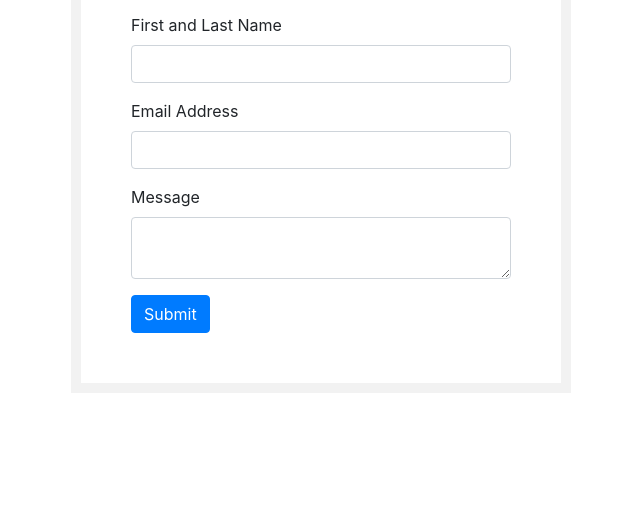
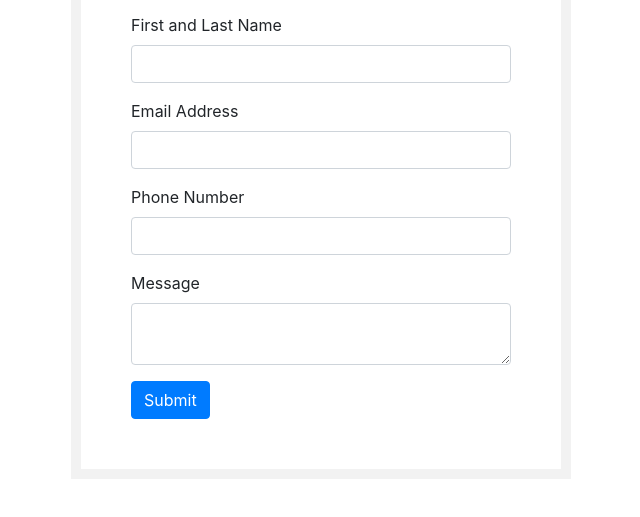
Before and after one commit to Haiden-Murphy/UX220PracticeTest2, a plain HTML site: page q1.html in a window 1280 px wide. Shown: the part 143-660 px from the top of the page, without its empty margins (319-959 px from the left). Drawn offline with nearby package versions, Linux system fonts and the light colour scheme.

Commit message:
Update q1.html

```diff
--- a/q1.html
+++ b/q1.html
@@ -25,18 +25,27 @@
                 <p>Using <a href="https://getbootstrap.com">Bootstrap</a> and <a
                         href="https://www.formbucket.com">FormBucket</a></p>
                 <form action="https://api.formbucket.com/f/c2K3QTQ" method="post">
+
                     <div class="form-group">
                         <label for="name">First and Last Name</label>
                         <input class="form-control" id="name" type="text" name="Name">
                     </div>
+
                     <div class="form-group">
                         <label for="email">Email Address</label>
-                        <input class="form-control" id="email" type="email" name="Email">
+                        <input class="form-control" id="email" type="email" name="Email" required>
                     </div>
+
+                    <div class="form-group">
+                        <label for="phone">Phone Number</label>
+                        <input class="form-control" id="phone" type="tel" name="Phone" required>
+                    </div>
+
                     <div class="form-group">
                         <label for="message">Message</label>
                         <textarea class="form-control" id="message" name="Message"></textarea>
                     </div>
+
                     <input class="btn btn-primary" type="submit" value="Submit" />
             </div>
             </form>
```
